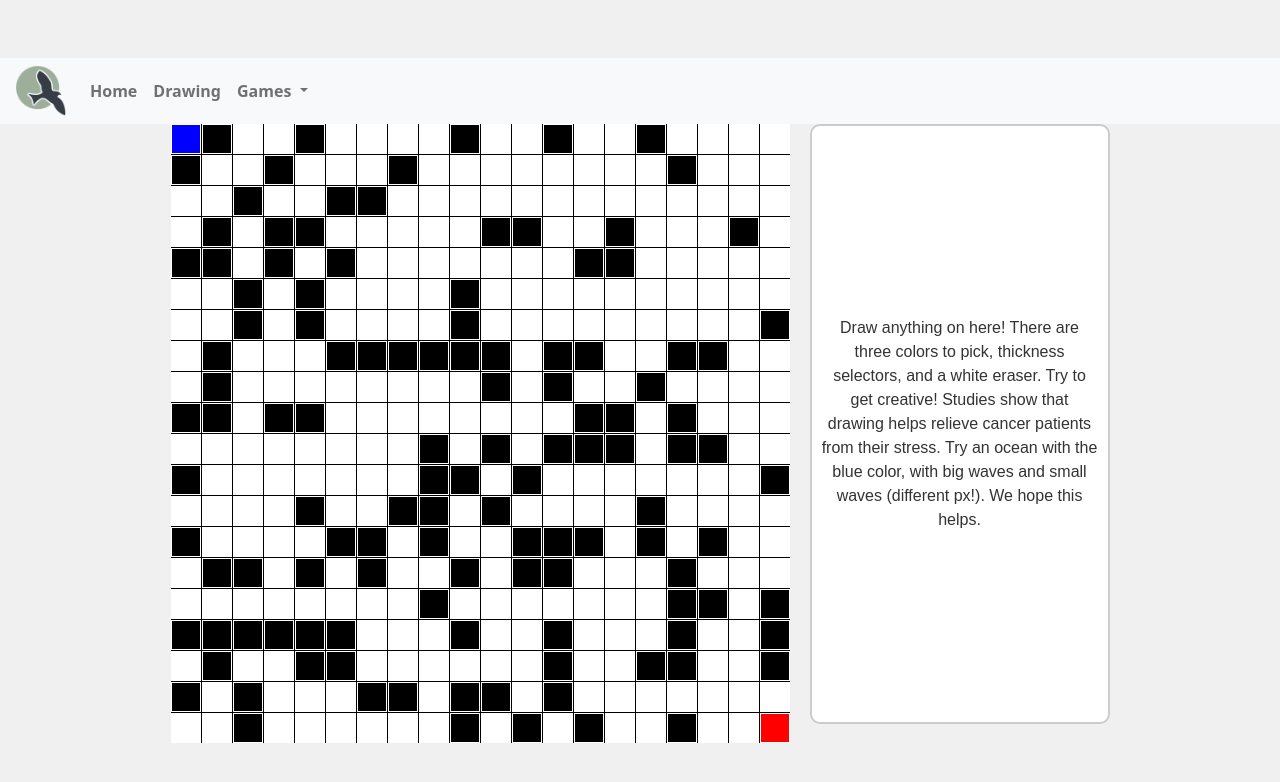
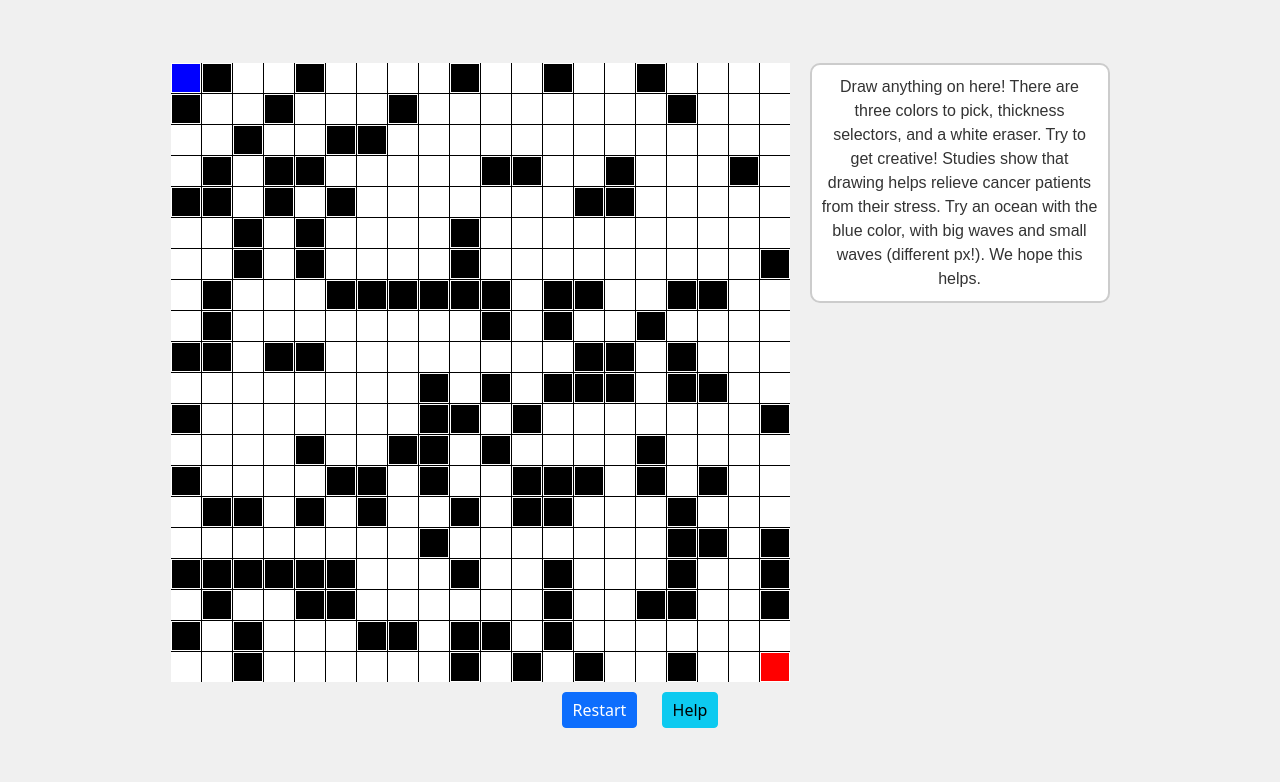
Before and after one commit to SriS126/MLProjectGroupPart2, a Flask app: page /projects/kangaroos/ in a window 1280 px wide. Shown: the top 782 px of the page. Run offline with Flask 3, Linux system fonts and the light colour scheme.

Commit message:
kanaroo enhancement

```diff
--- a/projects/templates/bp_projects/kangaroos.html
+++ b/projects/templates/bp_projects/kangaroos.html
@@ -5,7 +5,7 @@
     <meta name="viewport" content="width=device-width, initial-scale=1.0">
     <title>Obstacle Maze Game</title>
     <!-- Bootstrap CSS -->
-    <link href="https://cdn.jsdelivr.net/npm/bootstrap@5.0.2/dist/css/bootstrap.min.css" rel="stylesheet" integrity="sha384-EVSTQN3/azprG1Anm3QDgpJLIm9Nao0Yz1ztcQTwFspd3yD65VohhpuuCOmLASjC" crossorigin="anonymous">
+    <link href="https://cdn.jsdelivr.net/npm/bootstrap@5.0.2/dist/css/bootstrap.min.css" rel="stylesheet">
     <style>
         body {
             display: flex;
@@ -20,6 +20,7 @@
             display: flex;
             justify-content: center;
             align-items: start;
+            flex-wrap: wrap;
         }
         nav {
             width: 100%;
@@ -48,7 +49,6 @@
         }
         #messageBox {
             width: 300px;
-            height: 600px; /* Same height as the maze */
             background-color: white;
             padding: 10px;
             border: 2px solid #ccc;
@@ -67,16 +67,16 @@
             box-sizing: border-box;
             border: 1px solid #fff;
         }
-        #start {
+        .start {
             background-color: #00FF00;
         }
-        #end {
+        .end {
             background-color: #FF0000;
         }
-        #player {
+        .player {
             background-color: #0000FF;
         }
-        #message {
+        .message {
             position: absolute;
             top: 20px;
             width: 100%;
@@ -84,8 +84,13 @@
             color: #000;
             font-size: 24px;
         }
+        .btn-custom {
+            margin: 10px;
+            font-size: 16px;
+            padding: 5px 10px;
+        }
     </style>
-    {% include "layouts/navbar.html" %}
+    <!-- Removed include statement as it's not applicable in this standalone example -->
 </head>
 <body>
     <div class="content">
@@ -95,22 +100,31 @@
         </div>
     </div>
     <div id="message"></div>
+    <div>
+        <button class="btn btn-primary btn-custom" onclick="restartGame()">Restart</button>
+        <button class="btn btn-info btn-custom" onclick="showHelp()">Help</button>
+    </div>
     <script>
         const mazeContainer = document.getElementById('maze');
         const messageElement = document.getElementById('message');
         const mazeSize = 20;
         const obstacleDensity = 0.3; // Adjust density of obstacles (0 to 1)
         let playerPosition = { row: 0, col: 0 };
-        // Generate random maze layout with obstacles
-        const mazeLayout = Array.from({ length: mazeSize }, () =>
-            Array.from({ length: mazeSize }, () =>
-                Math.random() < obstacleDensity ? 1 : 0
-            )
-        );
-        // Place start and end points
-        mazeLayout[0][0] = 2; // Start
-        mazeLayout[mazeSize - 1][mazeSize - 1] = 3; // End
+        let mazeLayout;
+
+        function generateMazeLayout() {
+            return Array.from({ length: mazeSize }, () =>
+                Array.from({ length: mazeSize }, () =>
+                    Math.random() < obstacleDensity ? 1 : 0
+                )
+            );
+        }
+
         function createMaze() {
+            mazeContainer.innerHTML = ''; // Clear previous maze
+            mazeLayout = generateMazeLayout();
+            mazeLayout[0][0] = 2; // Start
+            mazeLayout[mazeSize - 1][mazeSize - 1] = 3; // End
             for (let row = 0; row < mazeSize; row++) {
                 for (let col = 0; col < mazeSize; col++) {
                     const cell = document.createElement('div');
@@ -122,11 +136,11 @@
                             cell.style.backgroundColor = '#000';
                             break;
                         case 2:
-                            cell.style.backgroundColor = '#00FF00'; // Start
+                            cell.classList.add('start');
                             playerPosition = { row, col };
                             break;
                         case 3:
-                            cell.style.backgroundColor = '#FF0000'; // End
+                            cell.classList.add('end');
                             break;
                         default:
                             cell.style.backgroundColor = '#fff'; // Path
@@ -135,18 +149,22 @@
                     mazeContainer.appendChild(cell);
                 }
             }
+            updatePlayerPosition();
         }
+
         function updatePlayerPosition() {
-            const playerCell = document.querySelector(`.cell[data-row="${playerPosition.row}"][data-col="${playerPosition.col}"]`);
-            playerCell.style.backgroundColor = '#0000FF'; // Player color
+            mazeContainer.querySelector('.player')?.classList.remove('player');
+            const playerCell = mazeContainer.querySelector(`.cell[data-row="${playerPosition.row}"][data-col="${playerPosition.col}"]`);
+            playerCell.classList.add('player');
         }
+
         function checkWin() {
             if (playerPosition.row === mazeSize - 1 && playerPosition.col === mazeSize - 1) {
                 messageElement.textContent = 'Congratulations! You won!';
-                // Change end cell color on win
-                document.querySelector(`.cell[data-row="${mazeSize - 1}"][data-col="${mazeSize - 1}"]`).style.backgroundColor = '#00FF00';
+                document.querySelector('.end').classList.add('start'); // Change end cell color on win
             }
         }
+
         function movePlayer(event) {
             const { key } = event;
             const newRow = playerPosition.row + (key === 'ArrowDown' ? 1 : key === 'ArrowUp' ? -1 : 0);
@@ -154,17 +172,23 @@
             if (newRow >= 0 && newRow < mazeSize && newCol >= 0 && newCol < mazeSize) {
                 const targetCell = mazeLayout[newRow][newCol];
                 if (targetCell !== 1) {
-                    // Restore start cell or path color
-                    document.querySelector(`.cell[data-row="${playerPosition.row}"][data-col="${playerPosition.col}"]`).style.backgroundColor = targetCell === 2 ? '#00FF00' : '#fff';
                     playerPosition = { row: newRow, col: newCol };
                     updatePlayerPosition();
                     checkWin();
                 }
             }
         }
+
+        function restartGame() {
+            createMaze();
+        }
+
+        function showHelp() {
+            alert('Use arrow keys to move the player through the maze from start (green) to finish (red). Avoid black blocks.');
+        }
+
         document.addEventListener('keydown', movePlayer);
         createMaze();
-        updatePlayerPosition();
     </script>
 </body>
 </html>
```
